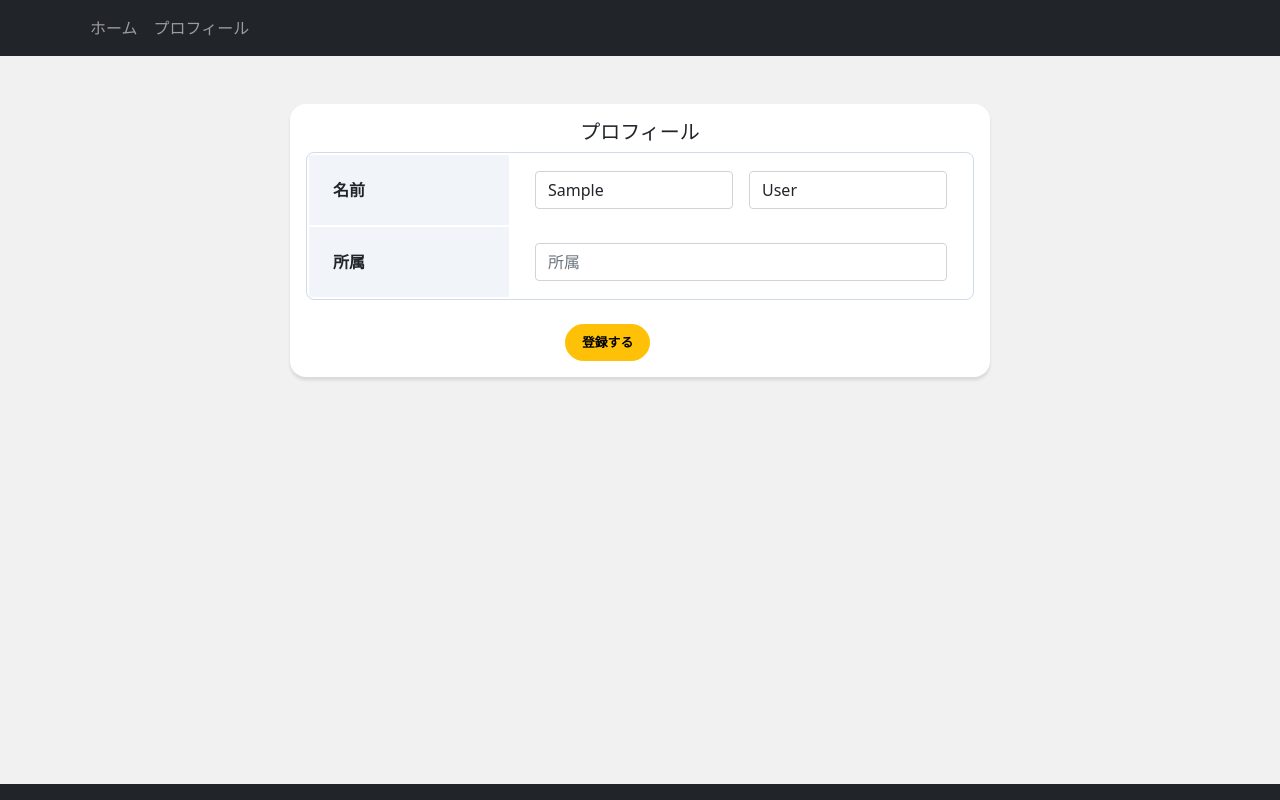
After one commit to ShuheiOhno/PJDjango01, a Django app: page /accounts/profile/edit in a window 1280 px wide. The commit adds this page. Run offline with Django 4.2, Linux system fonts and the light colour scheme; the visitor is signed in with stand-in values (Sample User, id 1); data comes from the database, SQL or seed files in the repository; some libraries are stand-ins or nearby versions.

Commit message:
edit profile

```diff
--- /dev/null
+++ b/accounts/forms.py
@@ -0,0 +1,6 @@
+from django import forms
+
+class ProfileForm(forms.Form):
+    first_name = forms.CharField(max_length=50, label='姓')
+    last_name = forms.CharField(max_length=50, label='名')
+    department = forms.CharField(max_length=50, label='所属', required=False)
--- a/accounts/templates/accounts/profile.html
+++ b/accounts/templates/accounts/profile.html
@@ -26,7 +26,7 @@
         </tbody>
       </table>
       <div class="button mx-auto">
-        <a class="btn btn-lg btn-success btn-block" href="">編集する</a>
+        <a class="btn btn-lg btn-success btn-block" href="{% url 'profile_edit' %}">編集する</a>
       </div>
     </div>
   </div>
--- /dev/null
+++ b/accounts/templates/accounts/profile_edit.html
@@ -0,0 +1,34 @@
+{% extends "app/base.html" %} {% load widget_tweaks %} {% block content %}
+
+<div class="card card-profile my-5 mx-auto">
+  <div class="card-body">
+    <h5 class="card-title text-center">プロフィール</h5>
+    <form method="post">
+      {% csrf_token %}
+      <table class="profile_table mb-4">
+        <tbody>
+          <tr>
+            <th class="header">名前</th>
+            <td class="data form_wrap form_wrap-2">
+              {% render_field form.first_name class="form-control" placeholder="姓" %}
+              {% render_field form.last_name class="form-control" placeholder="名" %}
+            </td>
+          </tr>
+          <tr>
+            <th class="header">所属</th>
+            <td class="data">
+              {% render_field form.department class="form-control" placeholder="所属" %}
+            </td>
+          </tr>
+        </tbody>
+      </table>
+      <div class="button mx-auto">
+        <button class="btn btn-lg btn-warning btn-block" type="submit">
+          登録する
+        </button>
+      </div>
+    </form>
+  </div>
+</div>
+
+{% endblock %}
--- a/accounts/urls.py
+++ b/accounts/urls.py
@@ -3,4 +3,5 @@ from accounts import views
 
 urlpatterns = [
     path('profile/', views.ProfileView.as_view(), name='profile'),
+    path('profile/edit', views.ProfileEditView.as_view(), name='profile_edit'),
 ]
--- a/accounts/views.py
+++ b/accounts/views.py
@@ -1,6 +1,7 @@
 from django.shortcuts import render, redirect
 from django.views import View
 from accounts.models import CustomUser
+from accounts.forms import ProfileForm
 
 class ProfileView(View):
     def get(self, request, *args, **kwargs):
@@ -10,3 +11,33 @@ class ProfileView(View):
         return render(request, 'accounts/profile.html', {
             'user_data': user_data,
         })
+
+class ProfileEditView(View):
+    def get(self, request, *args, **kwargs):
+        user_data = CustomUser.objects.get(id=request.user.id)
+        form_data = ProfileForm(
+            request.POST or None,
+            initial= { #初期値
+                'first_name': user_data.first_name,
+                'last_name': user_data.last_name,
+                'department': user_data.department
+            }
+        )
+
+        return render(request, 'accounts/profile_edit.html', {
+            'form': form_data
+        })
+
+    def post(self, request, *args, **kwargs):
+        form_data = ProfileForm(request.POST or None)
+        if form_data.is_valid():
+            user_data = CustomUser.objects.get(id=request.user.id)
+            user_data.first_name = form_data.cleaned_data['first_name']
+            user_data.last_name = form_data.cleaned_data['last_name']
+            user_data.department = form_data.cleaned_data['department']
+            user_data.save()
+            return redirect('profile')
+
+        return render(request, 'accounts/profile.html', {
+            'form': form_data
+        })
--- a/app/static/css/style.css
+++ b/app/static/css/style.css
@@ -14,3 +14,55 @@
   main {
     flex: 1;
   }
+
+
+  /* プロフィール画面 */
+  .card-profile {
+    width: 700px;
+    border: 0;
+    border-radius: 1rem;
+    box-shadow: 0 0.2rem 0.2rem 0 rgba(0, 0, 0, 0.1);
+  }
+
+  .button {
+    width: 150px;
+  }
+
+  .btn {
+    font-size: 80%;
+    border-radius: 5rem;
+    font-weight: bold;
+  }
+
+  .profile_table {
+    width: 100%;
+    border: 1px solid #d1dbeb;
+    border-radius: 8px;
+    border-collapse: separate;
+    overflow: hidden;
+  }
+
+  .profile_table .header {
+    width: 200px;
+    padding: 16px 24px;
+    text-align: left;
+    background: #f1f5fa;
+  }
+
+  .profile_table .data {
+    padding: 16px 24px;
+  }
+  /* ここまで */
+
+  .form_wrap {
+    display: grid;
+    gap: 16px;
+  }
+
+  .form_wrap-2 {
+    grid-template-columns: repeat(2, 1fr);
+  }
+
+  .form-control:focus {
+    box-shadow: none;
+  }
--- a/app/templates/app/base.html
+++ b/app/templates/app/base.html
@@ -10,18 +10,16 @@
     <title>Document</title>
 </head>
 <body>
-    <nav class="navbar navbar-expand-lg navbar-light bg-light">
-        <div class="container-fluid">
-          <div class="collapse navbar-collapse" id="navbarSupportedContent">
-            <ul class="navbar-nav me-auto mb-2 mb-lg-0">
+    <nav class="navbar navbar-expand-lg navbar-dark bg-dark">
+        <div class="container">
+          <ul class="navbar-nav ml-auto">
             <li class="nav-item">
-                <a class="nav-link" href="#">ホーム</a>
+              <a class="nav-link" href="/">ホーム</a>
             </li>
             <li class="nav-item">
               <a class="nav-link" href="{% url 'profile' %}">プロフィール</a>
             </li>
           </ul>
-          </div>
         </div>
       </nav>
 
--- a/reservation_pj/settings.py
+++ b/reservation_pj/settings.py
@@ -39,10 +39,11 @@ INSTALLED_APPS = [
     'django.contrib.staticfiles',
     'accounts',
     'app',
-    'django.contrib',
+     'django.contrib.sites',
     'allauth',
     'allauth.account',
     'allauth.socialaccount',
+    'widget_tweaks',
 ]
 
 MIDDLEWARE = [
```
Lines whose indentation alone changed are shown as unchanged.
